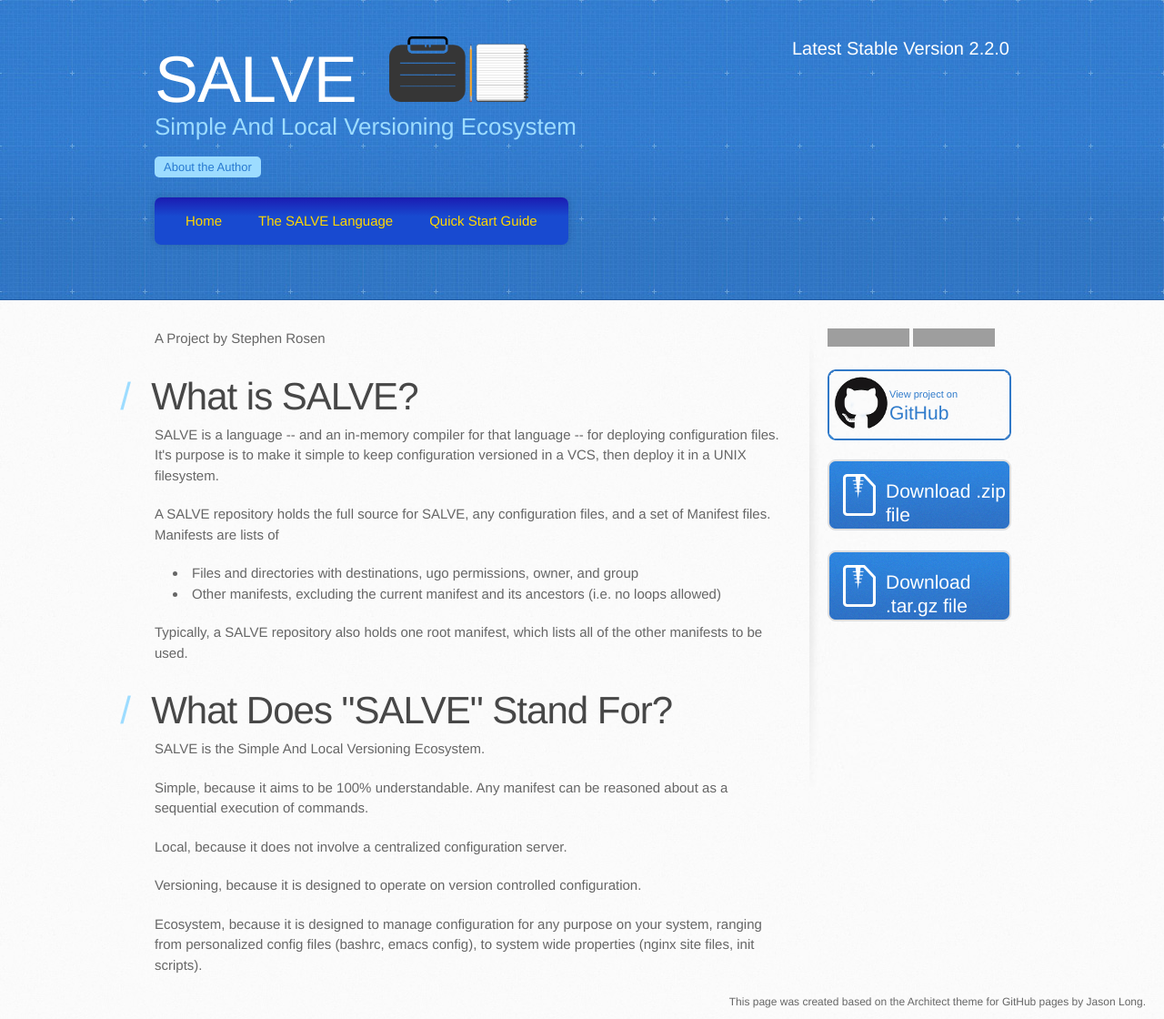
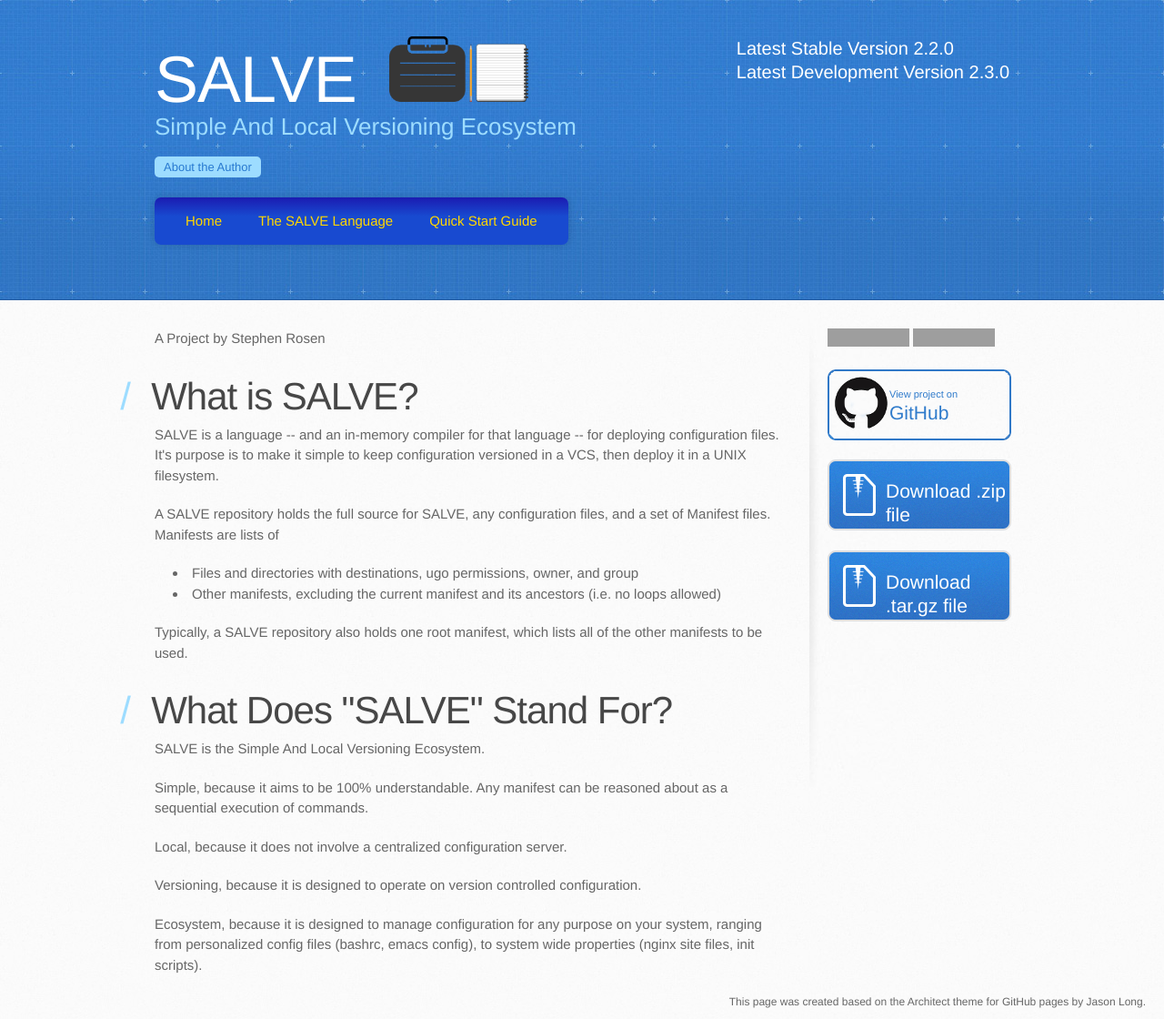
Before and after one commit to sirosen/salve.sirosen.net, a Jekyll site: the page built from index.html, in a window 1280 px wide. Shown: the whole page at 91% size. Built offline with Jekyll 4.4.1, drawn with Linux system fonts in a browser that asks for light colours; some web fonts are replaced; grey boxes are pictures that could not be loaded.

Commit message:
Added dev version to listing of versions in header

```diff
--- a/_includes/header.html
+++ b/_includes/header.html
@@ -51,7 +51,10 @@
     <div class="inner">
       <a href="{{site.baseurl}}"><h1 style="display:inline;">SALVE</h1><img src="{{site.baseurl}}images/logo.png"></a>
       <h2>Simple And Local Versioning Ecosystem</h2>
-      <h3 class="versionstring"></h3>
+      <div class="versions">
+        <h3 class="versionstring" id="stable"></h3>
+        <h3 class="versionstring" id="dev"></h3>
+      </div>
       <a href="http://sirosen.net" class="button">About the Author</a>
     </div>
 
--- a/javascripts/info.json
+++ b/javascripts/info.json
@@ -1,3 +1,4 @@
 {
-    "version": "2.2.0"
+    "stable": "2.2.0",
+    "dev": "2.3.0"
 }
--- a/javascripts/versionstrings.js
+++ b/javascripts/versionstrings.js
@@ -3,7 +3,15 @@ $(document).ready(
         function ( obj ) {
             $('.versionstring').each(
                 function (index, elem) {
-                    elem.innerHTML = "Latest Stable Version " + obj.version
+                    if (elem.id === "stable") {
+                        elem.innerHTML = "Latest Stable Version " + obj.stable
+                    }
+                    else if (elem.id === "dev") {
+                        elem.innerHTML = "Latest Development Version " + obj.dev
+                    }
+                    else {
+                        elem.innerHTML = ""
+                    }
                 }
             )
         }
--- a/stylesheets/stylesheet.css
+++ b/stylesheets/stylesheet.css
@@ -102,8 +102,14 @@ header h3 {
   letter-spacing: 0;
 }
 
+header .inner .versions {
+    position: absolute;
+    top: 0;
+    right: 0;
+}
+
 header h3.versionstring {
-  position: absolute;
+  position: relative;
   width: auto;
   top: 0;
   right: 0;
```
